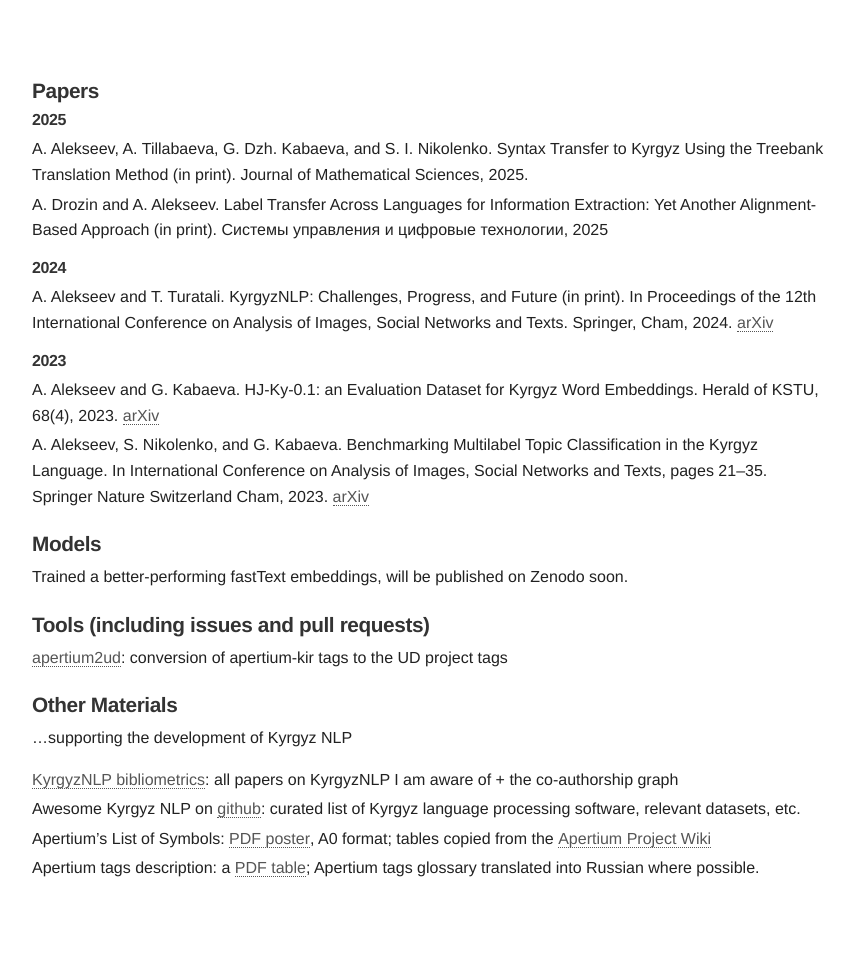
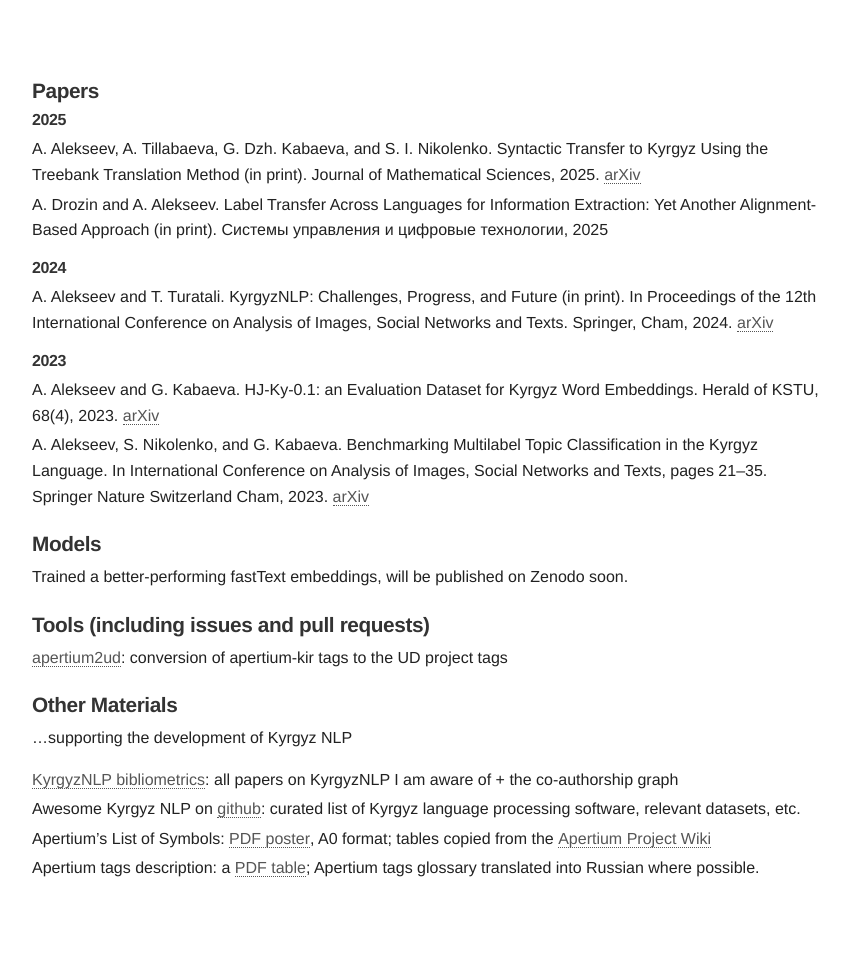
Before and after one commit to alexeyev/alexeyev.github.io, a Jekyll site: the page built from kyrgyz-language-contributions.md, in a window 1280 px wide. Shown: the whole page, without its empty margins (208-1062 px from the left). Built offline with Jekyll 4.4.1, drawn with Linux system fonts in a browser that asks for light colours.

Commit message:
Update kyrgyz-language-contributions.md

```diff
--- a/kyrgyz-language-contributions.md
+++ b/kyrgyz-language-contributions.md
@@ -6,7 +6,7 @@
 ### Papers
 
 #### 2025
-* A. Alekseev, A. Tillabaeva, G. Dzh. Kabaeva, and S. I. Nikolenko. Syntax Transfer to Kyrgyz Using the Treebank Translation Method (in print). Journal of Mathematical Sciences, 2025.
+* A. Alekseev, A. Tillabaeva, G. Dzh. Kabaeva, and S. I. Nikolenko. Syntactic Transfer to Kyrgyz Using the Treebank Translation Method (in print). Journal of Mathematical Sciences, 2025. [arXiv](https://arxiv.org/abs/2412.13146)
 * A. Drozin and A. Alekseev. Label Transfer Across Languages for Information Extraction: Yet Another Alignment-Based Approach (in print). Системы управления и цифровые технологии, 2025
 
 #### 2024
```
